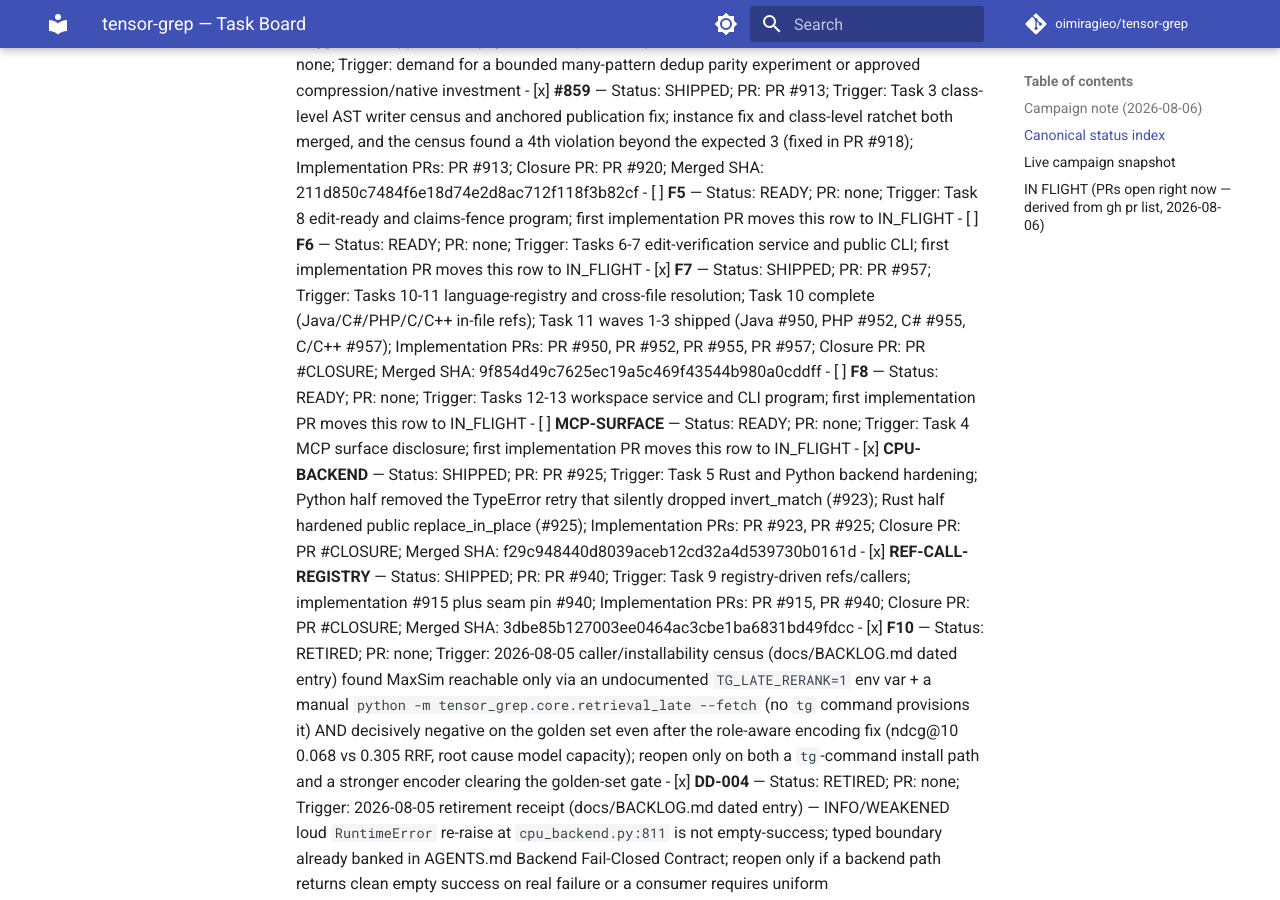
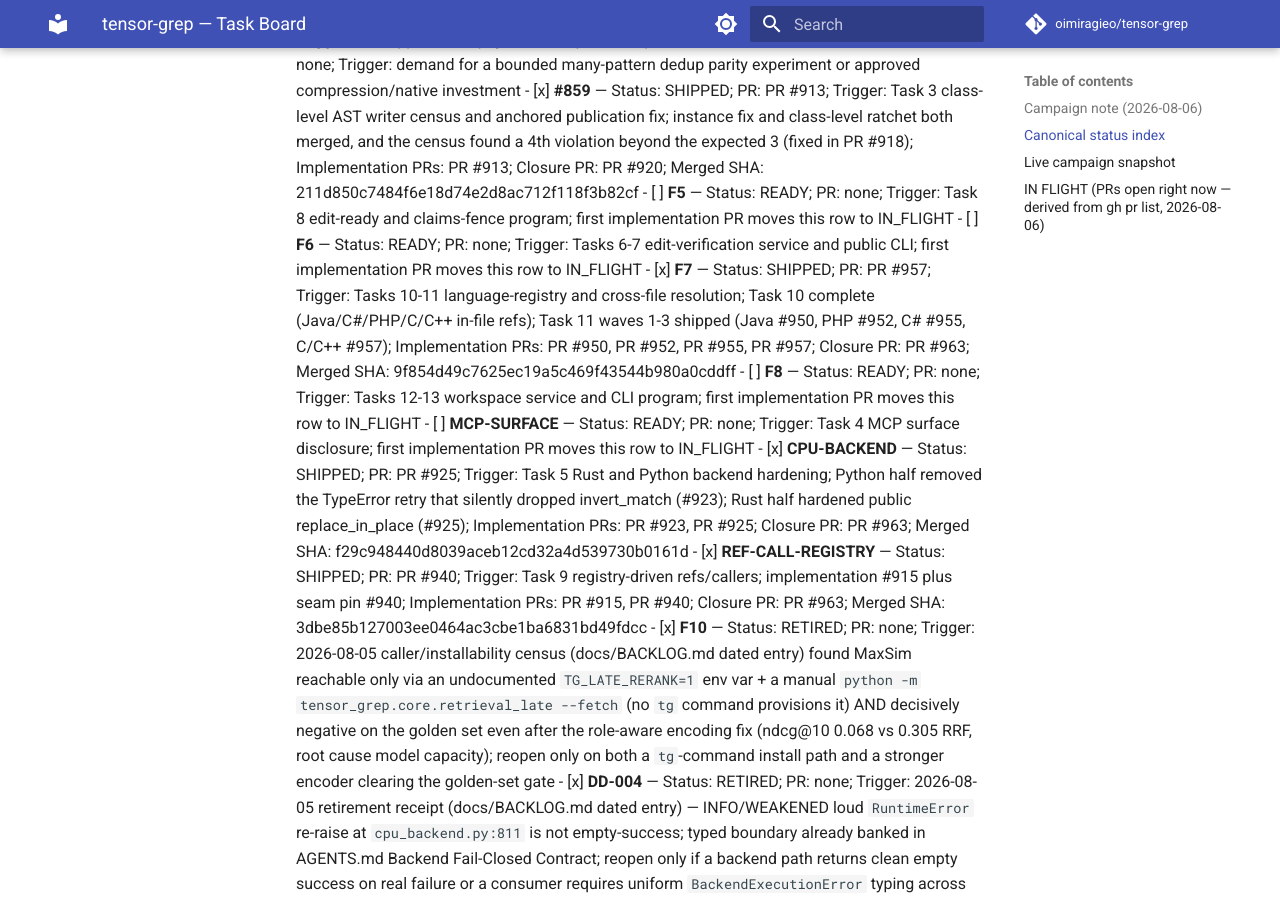
Before and after one commit to oimiragieo/tensor-grep, an MkDocs documentation site: the page built from docs/TASK_BOARD.md, in a window 1280 px wide and 900 px high, scrolled down 1397 px. Built offline with MkDocs 1.6.1 and Material for MkDocs 9.7.7, drawn with Linux system fonts in a browser that asks for light colours; comment, search, counter and statistics services are not loaded.

Commit message:
docs: stamp Closure PR #963 on F7/CPU-BACKEND/REF-CALL-REGISTRY rows

```diff
--- a/docs/TASK_BOARD.md
+++ b/docs/TASK_BOARD.md
@@ -43,11 +43,11 @@ Canonical status index version: 2026-08-06.1
 - [x] **#859** — Status: SHIPPED; PR: PR #913; Trigger: Task 3 class-level AST writer census and anchored publication fix; instance fix and class-level ratchet both merged, and the census found a 4th violation beyond the expected 3 (fixed in PR #918); Implementation PRs: PR #913; Closure PR: PR #920; Merged SHA: 211d850c7484f6e18d74e2d8ac712f118f3b82cf
 - [ ] **F5** — Status: READY; PR: none; Trigger: Task 8 edit-ready and claims-fence program; first implementation PR moves this row to IN_FLIGHT
 - [ ] **F6** — Status: READY; PR: none; Trigger: Tasks 6-7 edit-verification service and public CLI; first implementation PR moves this row to IN_FLIGHT
-- [x] **F7** — Status: SHIPPED; PR: PR #957; Trigger: Tasks 10-11 language-registry and cross-file resolution; Task 10 complete (Java/C#/PHP/C/C++ in-file refs); Task 11 waves 1-3 shipped (Java #950, PHP #952, C# #955, C/C++ #957); Implementation PRs: PR #950, PR #952, PR #955, PR #957; Closure PR: PR #CLOSURE; Merged SHA: 9f854d49c7625ec19a5c469f43544b980a0cddff
+- [x] **F7** — Status: SHIPPED; PR: PR #957; Trigger: Tasks 10-11 language-registry and cross-file resolution; Task 10 complete (Java/C#/PHP/C/C++ in-file refs); Task 11 waves 1-3 shipped (Java #950, PHP #952, C# #955, C/C++ #957); Implementation PRs: PR #950, PR #952, PR #955, PR #957; Closure PR: PR #963; Merged SHA: 9f854d49c7625ec19a5c469f43544b980a0cddff
 - [ ] **F8** — Status: READY; PR: none; Trigger: Tasks 12-13 workspace service and CLI program; first implementation PR moves this row to IN_FLIGHT
 - [ ] **MCP-SURFACE** — Status: READY; PR: none; Trigger: Task 4 MCP surface disclosure; first implementation PR moves this row to IN_FLIGHT
-- [x] **CPU-BACKEND** — Status: SHIPPED; PR: PR #925; Trigger: Task 5 Rust and Python backend hardening; Python half removed the TypeError retry that silently dropped invert_match (#923); Rust half hardened public replace_in_place (#925); Implementation PRs: PR #923, PR #925; Closure PR: PR #CLOSURE; Merged SHA: f29c948440d8039aceb12cd32a4d539730b0161d
-- [x] **REF-CALL-REGISTRY** — Status: SHIPPED; PR: PR #940; Trigger: Task 9 registry-driven refs/callers; implementation #915 plus seam pin #940; Implementation PRs: PR #915, PR #940; Closure PR: PR #CLOSURE; Merged SHA: 3dbe85b127003ee0464ac3cbe1ba6831bd49fdcc
+- [x] **CPU-BACKEND** — Status: SHIPPED; PR: PR #925; Trigger: Task 5 Rust and Python backend hardening; Python half removed the TypeError retry that silently dropped invert_match (#923); Rust half hardened public replace_in_place (#925); Implementation PRs: PR #923, PR #925; Closure PR: PR #963; Merged SHA: f29c948440d8039aceb12cd32a4d539730b0161d
+- [x] **REF-CALL-REGISTRY** — Status: SHIPPED; PR: PR #940; Trigger: Task 9 registry-driven refs/callers; implementation #915 plus seam pin #940; Implementation PRs: PR #915, PR #940; Closure PR: PR #963; Merged SHA: 3dbe85b127003ee0464ac3cbe1ba6831bd49fdcc
 - [x] **F10** — Status: RETIRED; PR: none; Trigger: 2026-08-05 caller/installability census (docs/BACKLOG.md dated entry) found MaxSim reachable only via an undocumented `TG_LATE_RERANK=1` env var + a manual `python -m tensor_grep.core.retrieval_late --fetch` (no `tg` command provisions it) AND decisively negative on the golden set even after the role-aware encoding fix (ndcg@10 0.068 vs 0.305 RRF, root cause model capacity); reopen only on both a `tg`-command install path and a stronger encoder clearing the golden-set gate
 - [x] **DD-004** — Status: RETIRED; PR: none; Trigger: 2026-08-05 retirement receipt (docs/BACKLOG.md dated entry) — INFO/WEAKENED loud `RuntimeError` re-raise at `cpu_backend.py:811` is not empty-success; typed boundary already banked in AGENTS.md Backend Fail-Closed Contract; reopen only if a backend path returns clean empty success on real failure or a consumer requires uniform `BackendExecutionError` typing across that site
 - [ ] **DD-006** — Status: DEMAND_GATED; PR: none; Trigger: measured concurrent daemon load or denial-of-service evidence
```
